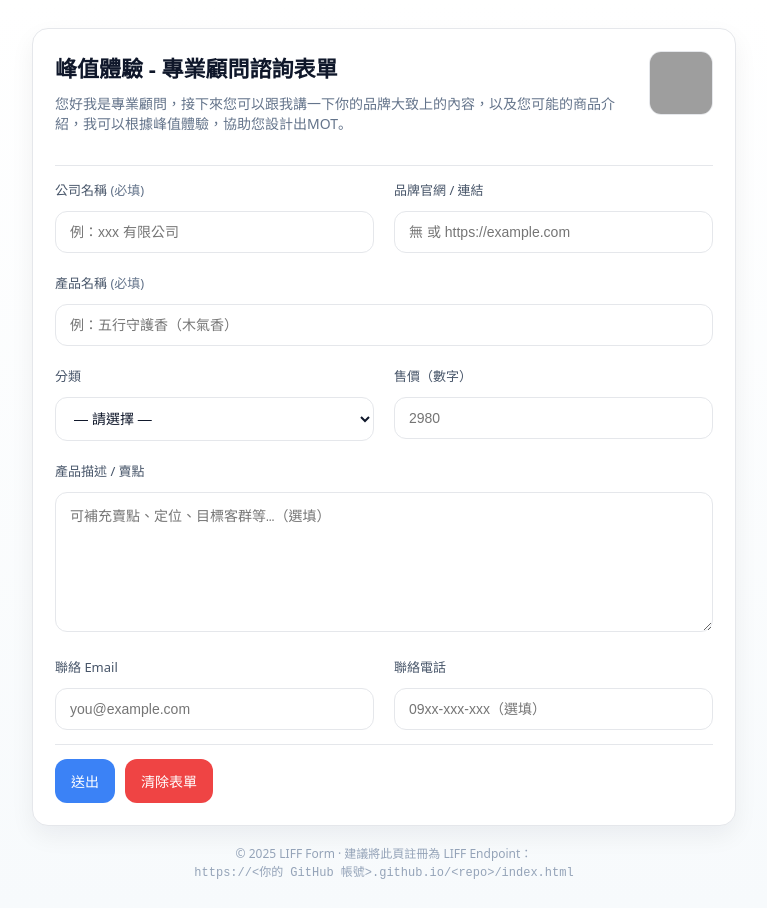
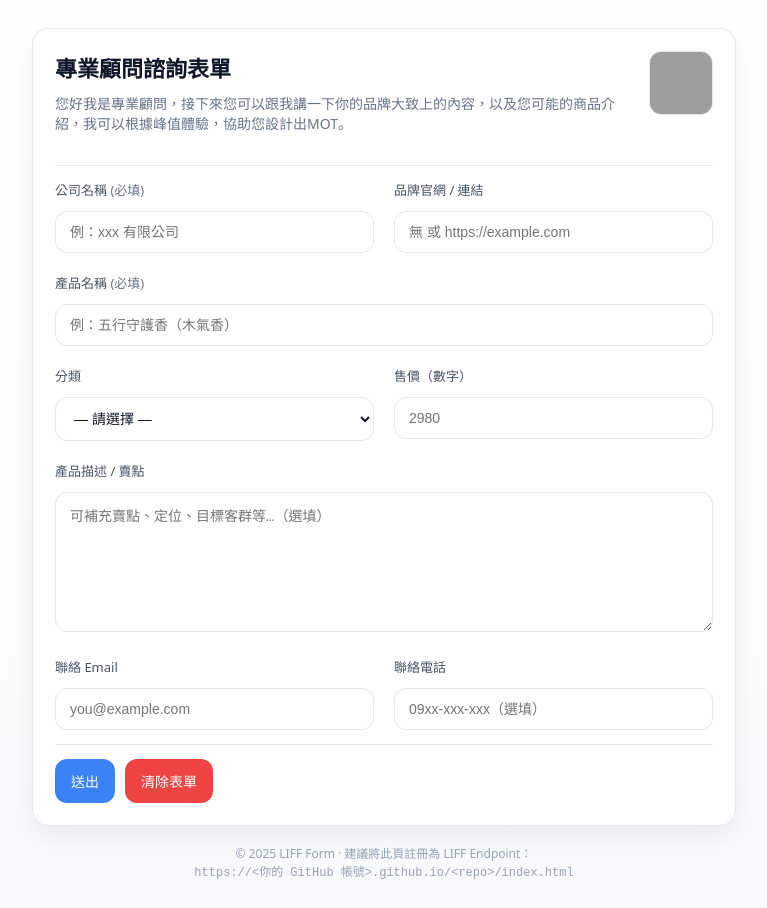
Before and after one commit to woflwoo/Peak-experience, a plain HTML site: page index.html in a window 1280 px wide. Shown: the whole page, without its empty margins (256-1023 px from the left). Drawn offline with Linux system fonts and the light colour scheme; grey boxes are pictures that could not be loaded.

Commit message:
Update index.html

```diff
--- a/index.html
+++ b/index.html
@@ -46,7 +46,7 @@
     <div class="card">
       <div class="topbar">
         <div>
-          <h1>峰值體驗 - 專業顧問諮詢表單</h1>
+          <h1>專業顧問諮詢表單</h1>
           <p class="lead">您好我是專業顧問，接下來您可以跟我講一下你的品牌大致上的內容，以及您可能的商品介紹，我可以根據峰值體驗，協助您設計出MOT。</p>
         </div>
         <!-- 右上角圖片（由 TOP_RIGHT_IMAGE_URL 設定；若留空則不顯示） -->
```
